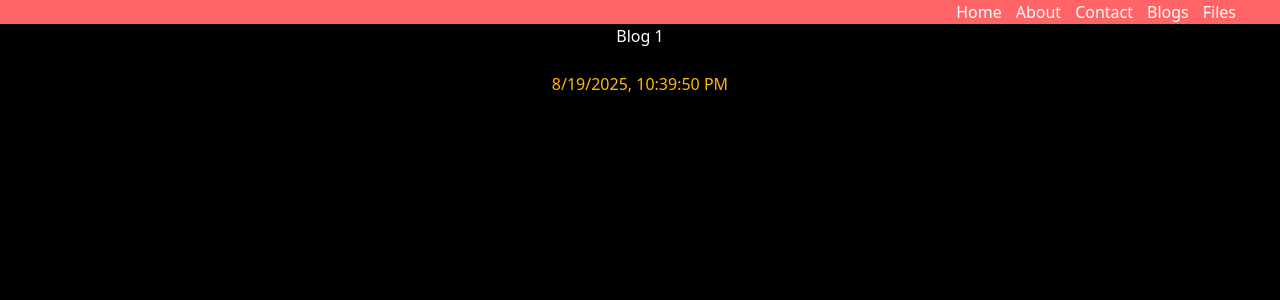
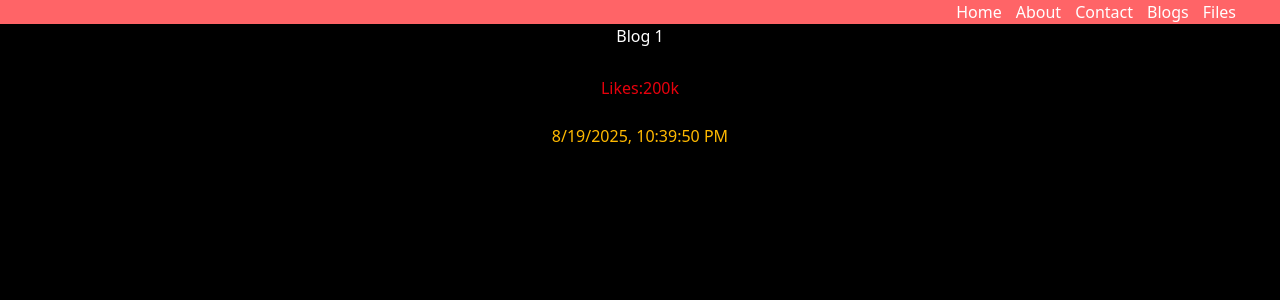
Before and after one commit to NaveedLatiff/NextJs, a Next.js app: page /blogs/1 in a window 1280 px wide. Shown: the top 300 px of the page. Built offline with nearby package versions, Linux system fonts and the light colour scheme.

Commit message:
Learn Streaming in NextJs

```diff
--- /dev/null
+++ b/src/app/Components/Likes.jsx
@@ -0,0 +1,12 @@
+import React from 'react'
+
+const Likes = async() => {
+    await new Promise((res) => setTimeout(res, 3000));
+    return (
+        <div className=' text-center'>
+            <h1 className='mt-7 text-red-600'>Likes:200k</h1>
+        </div>
+    )
+}
+
+export default Likes
--- a/src/app/blogs/[blog]/page.jsx
+++ b/src/app/blogs/[blog]/page.jsx
@@ -1,6 +1,7 @@
+import Likes from '@/app/Components/Likes';
 import Navbar from '@/app/Components/Navbar';
 import { notFound } from 'next/navigation';
-import React from 'react'
+import React, { Suspense } from 'react'
 
 // Rendering & Generation Types (4 main concepts)
 
@@ -107,6 +108,10 @@ const page = async ({ params }) => {
         <div className='min-h-screen bg-black text-white  text-center'>
             <Navbar/>
         <h1 className='pt-6'>Blog {blogId}</h1>
+        {/*Example of  Streaming In NextJs */}
+        <Suspense fallback={<h1 className='mt-7'>Loading Likes...</h1>}>
+        <Likes/>
+        </Suspense>
         <p className='pt-6 text-amber-400'>{new Date().toLocaleString()}</p>
         </div>
     )
```
